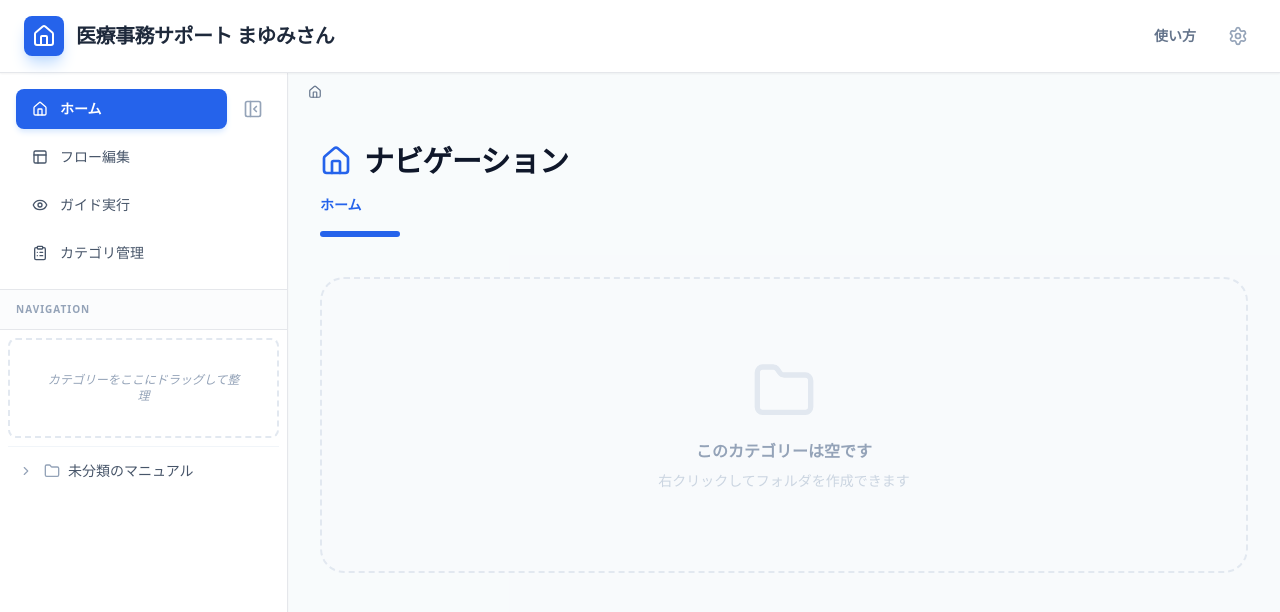
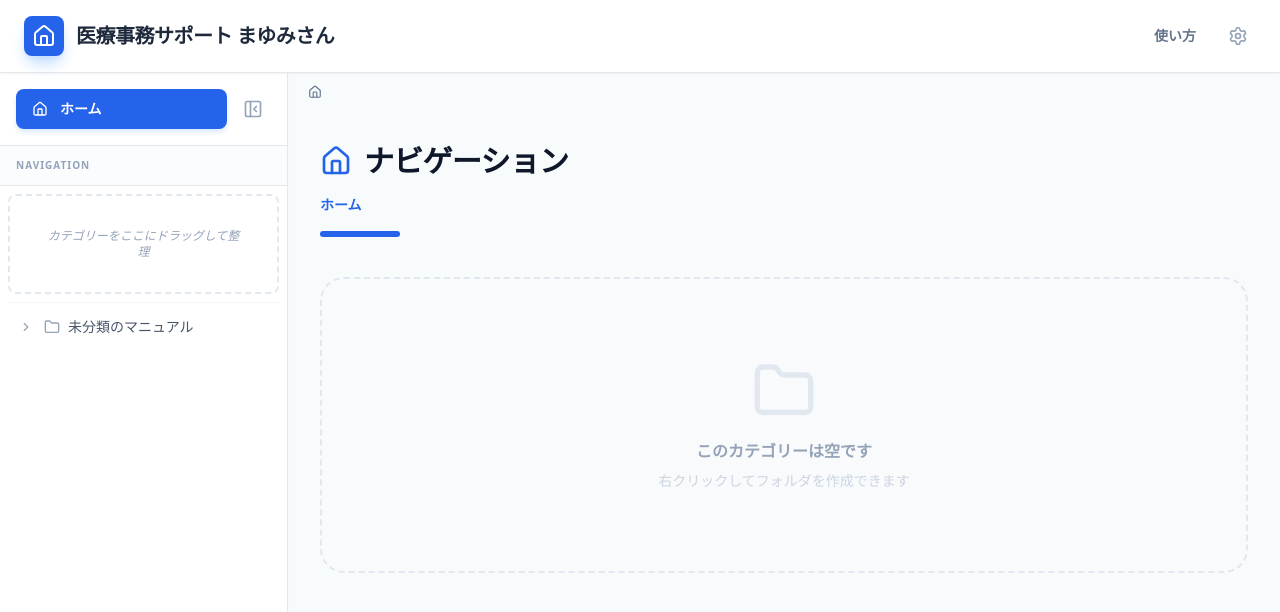
Before and after one commit to ohnishi-med/MA-Assistant-Mayumisan, a React (Vite) app: page / in a window 1280 px wide. Shown: the top 612 px of the page. Built offline with nearby package versions, Linux system fonts and the light colour scheme.

Commit message:
ui: remove Flow Editor, Guide Player, and Category Management from sidebar

```diff
--- a/src/renderer/App.tsx
+++ b/src/renderer/App.tsx
@@ -1,5 +1,5 @@
 import React, { useState, useEffect } from 'react';
-import { Settings, Home, PanelLeftClose, PanelLeft, Layout, ClipboardList, Eye } from 'lucide-react';
+import { Settings, Home, PanelLeftClose, PanelLeft } from 'lucide-react';
 import SettingsView from './features/settings/SettingsView';
 import UserManualView from './features/help/UserManualView';
 import { CategoryGridView } from './features/home/CategoryGridView';
@@ -115,39 +115,6 @@ const App: React.FC = () => {
                 <PanelLeft className="w-5 h-5" />
               </button>
             )}
-
-            {/* Added navigation items even when collapsed or expanded, based on HEAD and origin */}
-            {!isSidebarCollapsed ? (
-              <>
-                <button
-                  onClick={() => setActiveTab('editor' as any)}
-                  className={`flex items-center gap-3 px-4 py-2.5 rounded-lg transition-all ${activeTab === 'editor' ? 'bg-blue-50 text-blue-700 font-bold' : 'text-slate-600 hover:bg-slate-50'}`}
-                >
-                  <Layout className="w-4 h-4" />
-                  <span className="text-sm">フロー編集</span>
-                </button>
-                <button
-                  onClick={() => setActiveTab('player')}
-                  className={`flex items-center gap-3 px-4 py-2.5 rounded-lg transition-all ${activeTab === 'player' ? 'bg-blue-50 text-blue-700 font-bold' : 'text-slate-600 hover:bg-slate-50'}`}
-                >
-                  <Eye className="w-4 h-4" />
-                  <span className="text-sm">ガイド実行</span>
-                </button>
-                <button
-                  onClick={() => setActiveTab('master' as any)}
-                  className={`flex items-center gap-3 px-4 py-2.5 rounded-lg transition-all ${activeTab === 'master' ? 'bg-blue-50 text-blue-700 font-bold' : 'text-slate-600 hover:bg-slate-50'}`}
-                >
-                  <ClipboardList className="w-4 h-4" />
-                  <span className="text-sm">カテゴリ管理</span>
-                </button>
-              </>
-            ) : (
-              <>
-                <button onClick={() => setActiveTab('editor' as any)} className={`p-2 rounded-lg ${activeTab === 'editor' ? 'bg-blue-50 text-blue-700' : 'text-slate-400'}`} title="フロー編集"><Layout className="w-5 h-5" /></button>
-                <button onClick={() => setActiveTab('player')} className={`p-2 rounded-lg ${activeTab === 'player' ? 'bg-blue-50 text-blue-700' : 'text-slate-400'}`} title="ガイド実行"><Eye className="w-5 h-5" /></button>
-                <button onClick={() => setActiveTab('master' as any)} className={`p-2 rounded-lg ${activeTab === 'master' ? 'bg-blue-50 text-blue-700' : 'text-slate-400'}`} title="カテゴリ管理"><ClipboardList className="w-5 h-5" /></button>
-              </>
-            )}
           </nav>
 
           <div className="flex-1 flex flex-col overflow-hidden">
```
